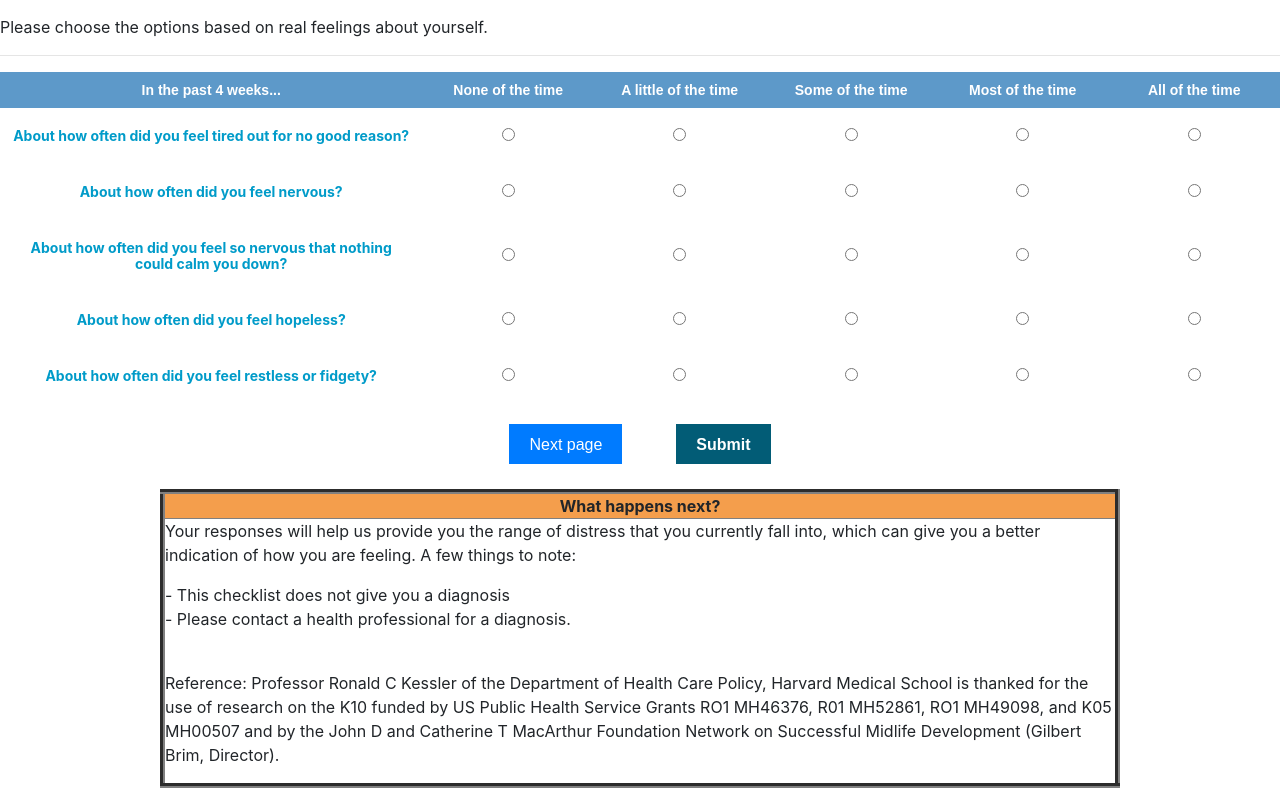
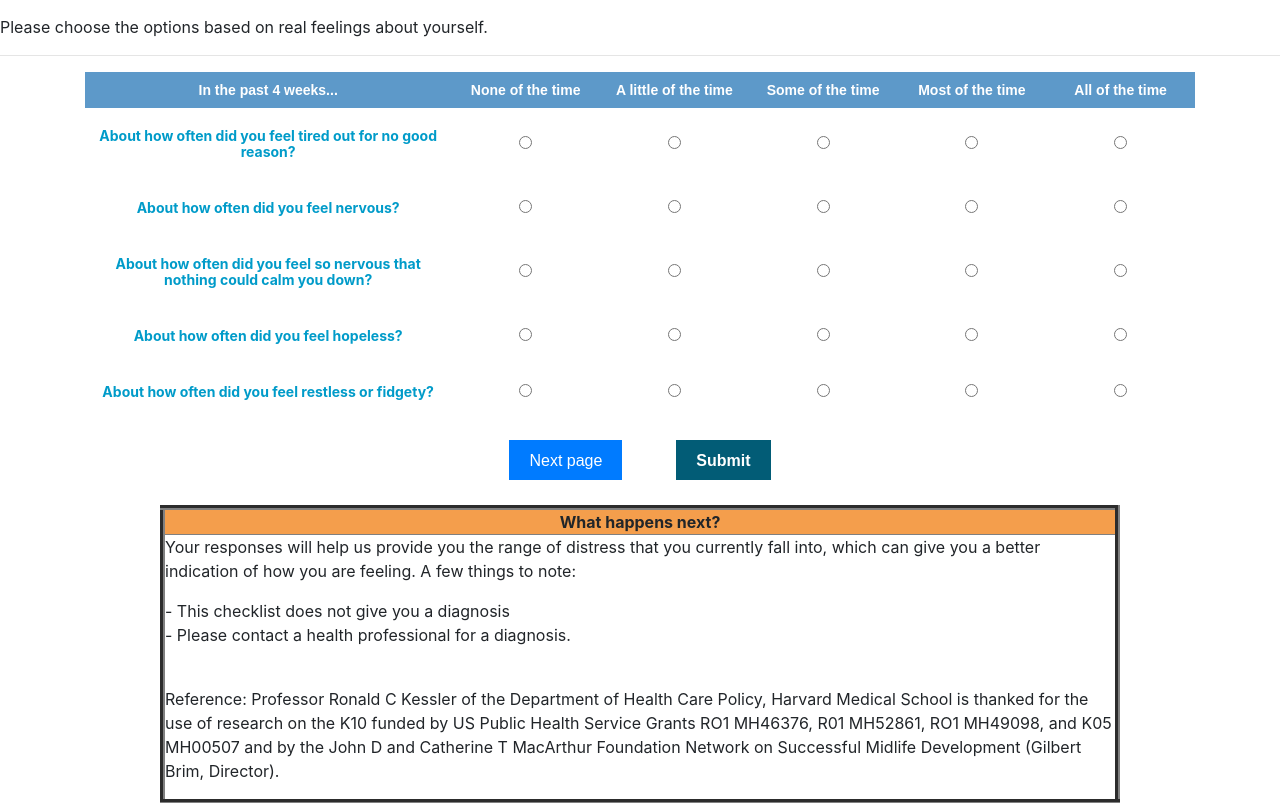
Before and after one commit to Chaitanya04K/FIT5120-Pulchritude, a PHP site: page /checklist.php in a window 1280 px wide. Shown: the part 735-1538 px from the top of the page. Run offline with PHP 8.4, Linux system fonts and the light colour scheme; the visitor is signed in with stand-in values (Sample User, id 1); some libraries are stand-ins or nearby versions.

Commit message:
container

```diff
--- a/checklist.php
+++ b/checklist.php
@@ -37,7 +37,7 @@
     <p> </p>
     <p>Please choose the options based on real feelings about yourself.</p>
     <hr>
-    <div class="checklist depressionChecklist">
+    <div class="checklist depressionChecklist container">
         <header class="sfClearfix">
             <div class="col1">In the past 4 weeks...</div>
             <div class="col2">None of the time</div>
```
